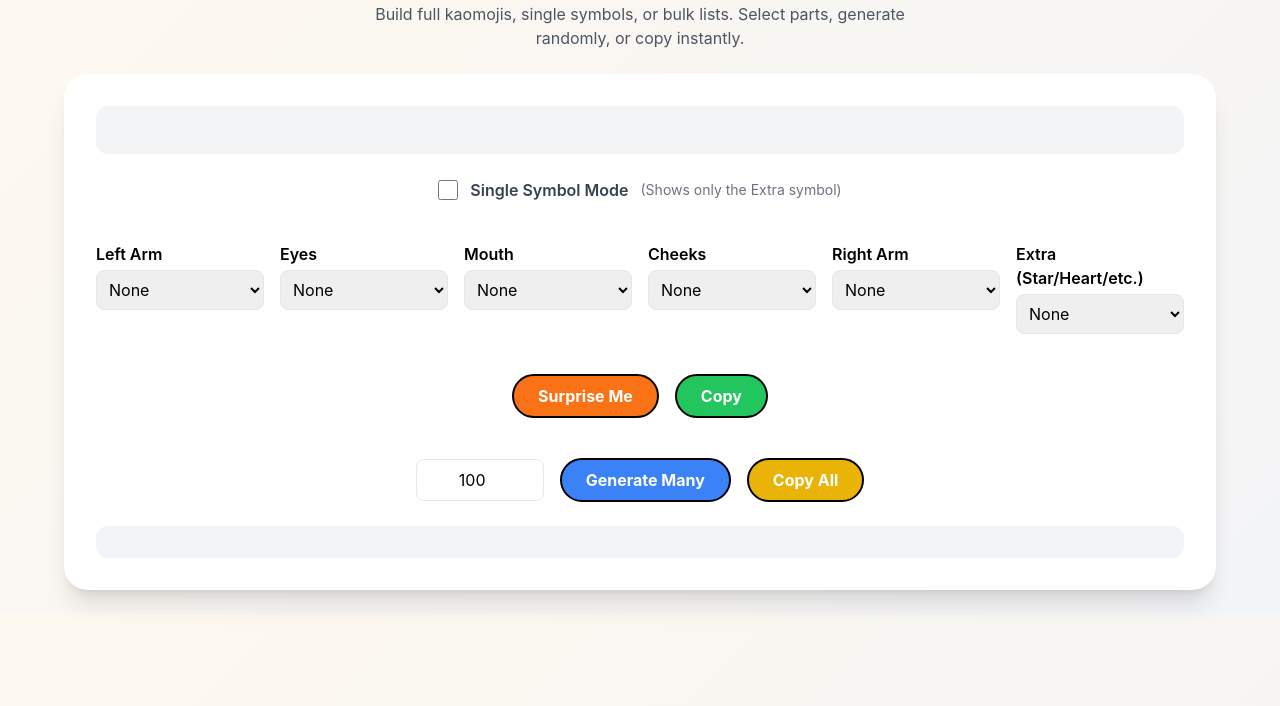
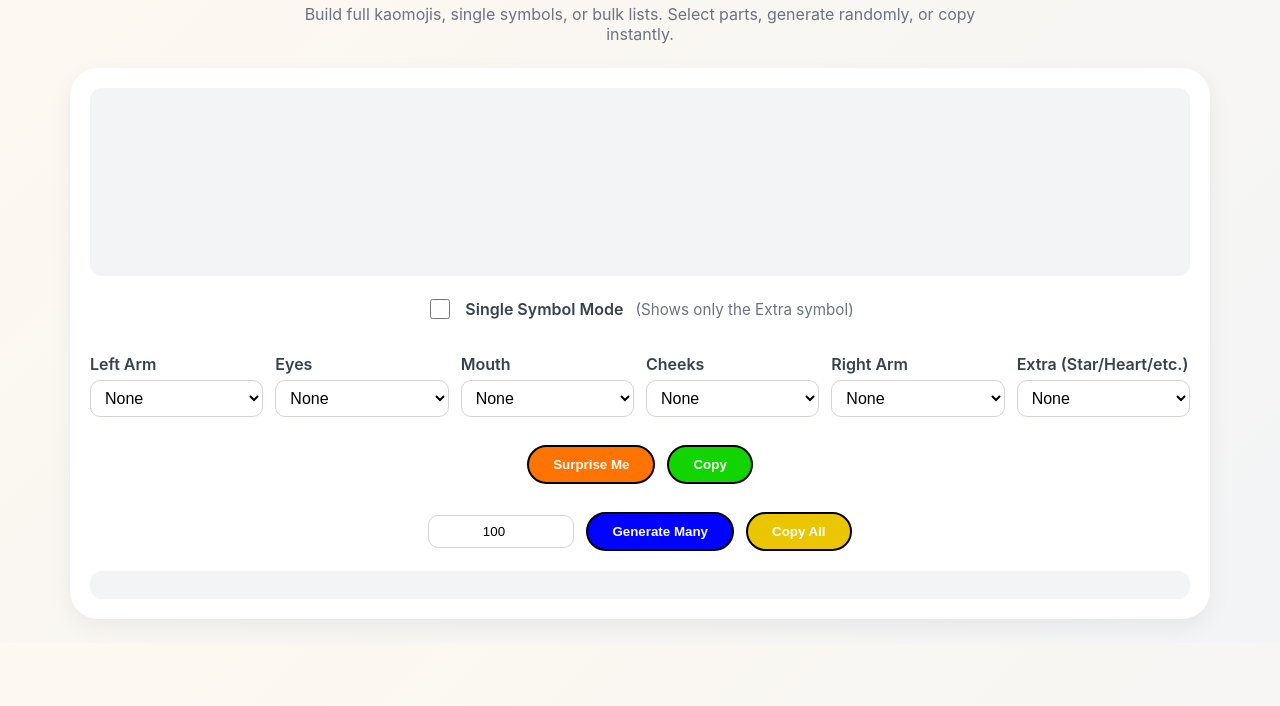
Before and after one commit to moshe888x/Emoticons-Ultra, a plain HTML site: page index.html in a window 1280 px wide. Shown: the part 94-800 px from the top of the page. Drawn offline with nearby package versions, Linux system fonts and the light colour scheme.

Commit message:
index.html

```diff
--- a/index.html
+++ b/index.html
@@ -4,68 +4,143 @@
 <meta charset="UTF-8" />
 <meta name="viewport" content="width=device-width, initial-scale=1.0"/>
 <title>Emoticons Ultra</title>
-<script src="https://cdn.tailwindcss.com"></script>
 <style>
-  body { font-family: 'Inter', sans-serif; background: linear-gradient(135deg,#fef9f0,#f3f4f6); margin:0; padding:0; }
+  :root{
+    --bg-start:#fef9f0;
+    --bg-end:#f3f4f6;
+    --muted:#6b7280;
+    --card-bg:#ffffff;
+    --panel-bg:#f3f4f6;
+    --accent:#3b82f6;
+    --success:#10b981;
+    --danger:#ef4444;
+    --black:#000000;
+  }
+
+  /* Base layout */
+  body.app{
+    font-family: 'Inter', sans-serif;
+    background: linear-gradient(135deg,var(--bg-start),var(--bg-end));
+    margin:0; padding:24px; display:flex; flex-direction:column; align-items:center; gap:24px;
+    -webkit-font-smoothing:antialiased; -moz-osx-font-smoothing:grayscale;
+  }
+
+  /* Utility: hide scrollbars */
   .no-scrollbar::-webkit-scrollbar { display: none; }
   .no-scrollbar { -ms-overflow-style: none; scrollbar-width: none; }
-  .kaomoji-item:hover { background-color: #e5e7eb; cursor: pointer; transform: scale(1.1); transition: transform 0.15s; }
-  .kaomoji-item:focus { outline: 2px solid #3b82f6; outline-offset: 2px; background-color: #e5e7eb; }
-  .card { transition: transform 0.2s, box-shadow 0.2s; }
-  .card:hover { transform: translateY(-5px); box-shadow: 0 10px 20px rgba(0,0,0,0.12); }
-  .pop { transform: scale(1.04); transition: transform 0.12s; }
-  .toast { position: fixed; top: 20px; right: 20px; padding: 12px 24px; background: #10b981; color: white; border-radius: 8px; font-weight: 600; opacity: 0; transform: translateY(-20px); transition: all 0.3s; z-index: 1000; pointer-events: none; }
-  .toast.show { opacity: 1; transform: translateY(0); }
-  .toast.error { background: #ef4444; }
+
+  /* Card */
+  .main-card{ background:var(--card-bg); padding:20px; border-radius:28px; box-shadow:0 8px 24px rgba(15,23,42,0.06); width:100%; max-width:1100px; display:flex; flex-direction:column; gap:20px; }
+  .card{ transition: transform 0.2s, box-shadow 0.2s; }
+  .card:hover{ transform: translateY(-5px); box-shadow: 0 10px 20px rgba(0,0,0,0.12); }
+
+  /* Title / lead */
+  .title{ font-size:2.25rem; line-height:1.05; font-weight:800; color:#111827; text-align:center; margin:0; }
+  @media(min-width:768px){ .title{ font-size:3rem; } }
+
+  .lead{ color:var(--muted); max-width:720px; text-align:center; margin:0; }
+
+  /* Output display */
+  .output{ font-size:3rem; font-weight:700; color:#374151; text-align:center; padding:24px; border-radius:12px; background:var(--panel-bg); min-height:120px; display:flex; align-items:center; justify-content:center; }
+  @media(min-width:768px){ .output{ font-size:4.5rem; min-height:140px; } }
+
+  .pop{ transform:scale(1.04); transition:transform 0.12s; }
+
+  /* Row & controls */
+  .toggle-row{ display:flex; align-items:center; justify-content:center; gap:12px; margin-bottom:12px; }
+  input[type="checkbox"], input[type="radio"]{ width:20px; height:20px; }
+  .field-label{ font-weight:600; color:#374151; display:block; margin-bottom:6px; }
+  .label-strong{ font-weight:600; color:#374151; }
+  .muted-note{ color:#6b7280; font-size:0.95rem; }
+
+  /* Grid of selects */
+  .select-grid{ display:grid; grid-template-columns:1fr; gap:12px; }
+  @media(min-width:768px){ .select-grid{ grid-template-columns:repeat(3,1fr); } }
+  @media(min-width:1024px){ .select-grid{ grid-template-columns:repeat(6,1fr); } }
+
+  select.select{ width:100%; padding:8px 10px; border:1px solid #d1d5db; border-radius:10px; background:white; font-size:1rem; }
+
+  /* Buttons */
+  .btn-row{ display:flex; flex-wrap:wrap; gap:12px; justify-content:center; margin-top:8px; }
+  .btn{ padding:10px 24px; color:rgb(255, 255, 255); font-weight:700; border-radius:999px; border:2px solid var(--black); cursor:pointer; transition:background-color 0.12s, transform 0.08s; }
+  .btn:active{ transform:translateY(1px); }
+  .btn-orange{ background:#ff7300; }
+  .btn-orange:hover{ background:#ce5d00; }
+  .btn-green{ background:#12d400; }
+  .btn-green:hover{ background:#0fb600; }
+  .btn-blue{ background:#0004ff; }
+  .btn-blue:hover{ background:#0003ce; }
+  .btn-yellow{ background:#e9c600; }
+  .btn-yellow:hover{ background:#d1b200; }
+
+  /* Bulk controls */
+  .bulk-row{ display:flex; flex-direction:column; gap:12px; align-items:center; justify-content:center; margin-top:8px; }
+  @media(min-width:768px){ .bulk-row{ flex-direction:row; } }
+  .number-input{ padding:8px; border:1px solid #d1d5db; border-radius:10px; text-align:center; width:128px; }
+
+  /* Bulk output list */
+  .bulk-output{ background:var(--panel-bg); padding:14px; border-radius:12px; max-height:24rem; overflow-y:auto; display:flex; flex-wrap:wrap; gap:8px; }
+  .kaomoji-item{ padding:6px 8px; border-radius:8px; display:inline-block; transition:transform 0.15s, background-color 0.12s; }
+  .kaomoji-item:hover{ background:#e5e7eb; cursor:pointer; transform:scale(1.05); }
+  .kaomoji-item:focus{ outline:2px solid var(--accent); outline-offset:2px; background:#e5e7eb; }
+
+  /* Toast */
+  .toast{ position:fixed; top:20px; right:20px; padding:12px 24px; background:var(--success); color:white; border-radius:8px; font-weight:600; opacity:0; transform:translateY(-20px); transition:all 0.3s; z-index:1000; pointer-events:none; }
+  .toast.show{ opacity:1; transform:translateY(0); }
+  .toast.error{ background:var(--danger); }
+
+  /* small helpers */
+  .sr-only{ position:absolute !important; width:1px; height:1px; padding:0; margin:-1px; overflow:hidden; clip:rect(0,0,0,0); white-space:nowrap; border:0; }
+
 </style>
 </head>
-<body class="flex flex-col items-center p-6 gap-6">
+<body class="app">
 
 <div id="toast" class="toast" role="alert" aria-live="polite"></div>
 
-<h1 class="text-4xl md:text-5xl font-extrabold text-gray-800 text-center">Emoticons Ultra</h1>
-<p class="text-gray-600 max-w-xl text-center">
+<h1 class="title">Emoticons Ultra</h1>
+<p class="lead">
   Build full kaomojis, single symbols, or bulk lists. Select parts, generate randomly, or copy instantly.
 </p>
 
-<div class="bg-white p-6 md:p-8 rounded-3xl shadow-xl w-full max-w-6xl flex flex-col gap-6 card">
+<div class="main-card card">
 
   <!-- Output -->
-  <div id="output" class="text-6xl md:text-8xl font-bold text-gray-700 text-center p-6 rounded-xl bg-gray-100" role="region" aria-live="polite" aria-label="Generated emoticon"></div>
+  <div id="output" class="output" role="region" aria-live="polite" aria-label="Generated emoticon"></div>
 
   <!-- Single Symbol Toggle -->
-  <div class="flex items-center justify-center gap-3 mb-4">
-    <input type="checkbox" id="singleSymbolMode" class="w-5 h-5" aria-describedby="singleModeDesc">
-    <label for="singleSymbolMode" class="font-semibold text-gray-700">Single Symbol Mode</label>
-    <span id="singleModeDesc" class="text-sm text-gray-500">(Shows only the Extra symbol)</span>
+  <div class="toggle-row">
+    <input type="checkbox" id="singleSymbolMode" aria-describedby="singleModeDesc">
+    <label for="singleSymbolMode" class="label-strong">Single Symbol Mode</label>
+  <span id="singleModeDesc" class="muted-note">(Shows only the Extra symbol)</span>
   </div>
 
   <!-- Part Selectors Grid -->
-  <div class="grid grid-cols-1 md:grid-cols-3 lg:grid-cols-6 gap-4">
-    <div><label for="leftArm" class="block font-semibold mb-1">Left Arm</label><select id="leftArm" class="w-full p-2 border rounded-lg" aria-label="Select left arm"></select></div>
-    <div><label for="eyes" class="block font-semibold mb-1">Eyes</label><select id="eyes" class="w-full p-2 border rounded-lg" aria-label="Select eyes"></select></div>
-    <div><label for="mouth" class="block font-semibold mb-1">Mouth</label><select id="mouth" class="w-full p-2 border rounded-lg" aria-label="Select mouth"></select></div>
-    <div><label for="cheeks" class="block font-semibold mb-1">Cheeks</label><select id="cheeks" class="w-full p-2 border rounded-lg" aria-label="Select cheeks"></select></div>
-    <div><label for="rightArm" class="block font-semibold mb-1">Right Arm</label><select id="rightArm" class="w-full p-2 border rounded-lg" aria-label="Select right arm"></select></div>
-    <div><label for="extra" class="block font-semibold mb-1">Extra (Star/Heart/etc.)</label><select id="extra" class="w-full p-2 border rounded-lg" aria-label="Select extra symbol"></select></div>
+  <div class="select-grid">
+    <div><label for="leftArm" class="field-label">Left Arm</label><select id="leftArm" class="select" aria-label="Select left arm"></select></div>
+    <div><label for="eyes" class="field-label">Eyes</label><select id="eyes" class="select" aria-label="Select eyes"></select></div>
+    <div><label for="mouth" class="field-label">Mouth</label><select id="mouth" class="select" aria-label="Select mouth"></select></div>
+    <div><label for="cheeks" class="field-label">Cheeks</label><select id="cheeks" class="select" aria-label="Select cheeks"></select></div>
+    <div><label for="rightArm" class="field-label">Right Arm</label><select id="rightArm" class="select" aria-label="Select right arm"></select></div>
+    <div><label for="extra" class="field-label">Extra (Star/Heart/etc.)</label><select id="extra" class="select" aria-label="Select extra symbol"></select></div>
   </div>
 
   <!-- Small buttons -->
-  <div class="flex flex-wrap gap-4 justify-center mt-4">
-    <button onclick="surpriseMe()" class="px-6 py-2 bg-orange-500 hover:bg-orange-700 text-white font-bold rounded-3xl border-2 border-black" aria-label="Generate random emoticon">Surprise Me</button>
-    <button onclick="copyKaomoji()" class="px-6 py-2 bg-green-500 hover:bg-green-700 text-white font-bold rounded-3xl border-2 border-black" aria-label="Copy current emoticon to clipboard">Copy</button>
+  <div class="btn-row">
+    <button onclick="surpriseMe()" class="btn btn-orange" aria-label="Generate random emoticon">Surprise Me</button>
+    <button onclick="copyKaomoji()" class="btn btn-green" aria-label="Copy current emoticon to clipboard">Copy</button>
   </div>
 
   <!-- Bulk generator -->
-  <div class="flex flex-col md:flex-row gap-4 items-center justify-center mt-4">
+  <div class="bulk-row">
     <label for="bulkCount" class="sr-only">Number of emoticons to generate</label>
-    <input type="number" id="bulkCount" value="100" min="1" max="1000" class="p-2 border rounded-lg text-center w-32" aria-label="Bulk count">
-    <button onclick="generateBulkKaomoji()" class="px-6 py-2 bg-blue-500 hover:bg-blue-700 text-white font-bold rounded-3xl border-2 border-black" aria-label="Generate multiple random emoticons">Generate Many</button>
-    <button onclick="copyAllKaomoji()" class="px-6 py-2 bg-yellow-500 hover:bg-yellow-700 text-white font-bold rounded-3xl border-2 border-black" aria-label="Copy all generated emoticons">Copy All</button>
+    <input type="number" id="bulkCount" value="100" min="1" max="1000" class="number-input" aria-label="Bulk count">
+    <button onclick="generateBulkKaomoji()" class="btn btn-blue" aria-label="Generate multiple random emoticons">Generate Many</button>
+    <button onclick="copyAllKaomoji()" class="btn btn-yellow" aria-label="Copy all generated emoticons">Copy All</button>
   </div>
 
   <!-- Bulk output -->
-  <div id="bulkOutput" class="bg-gray-100 p-4 rounded-xl max-h-96 overflow-y-auto flex flex-wrap gap-2 no-scrollbar" role="region" aria-label="Bulk generated emoticons"></div>
+  <div id="bulkOutput" class="bulk-output no-scrollbar" role="region" aria-label="Bulk generated emoticons"></div>
 
 </div>
 
@@ -194,9 +269,9 @@ function generateBulkKaomoji(){
     const k = generateKaomojiString(true);
     const span = document.createElement('span');
     span.textContent = k;
-    span.className = "kaomoji-item p-1 rounded-md";
-    span.style.marginRight = "6px";
-    span.style.marginBottom = "6px";
+  span.className = 'kaomoji-item';
+  span.style.marginRight = "6px";
+  span.style.marginBottom = "6px";
     span.tabIndex = 0;
     span.role = "button";
     span.setAttribute('aria-label', `Select emoticon ${k}`);
```
